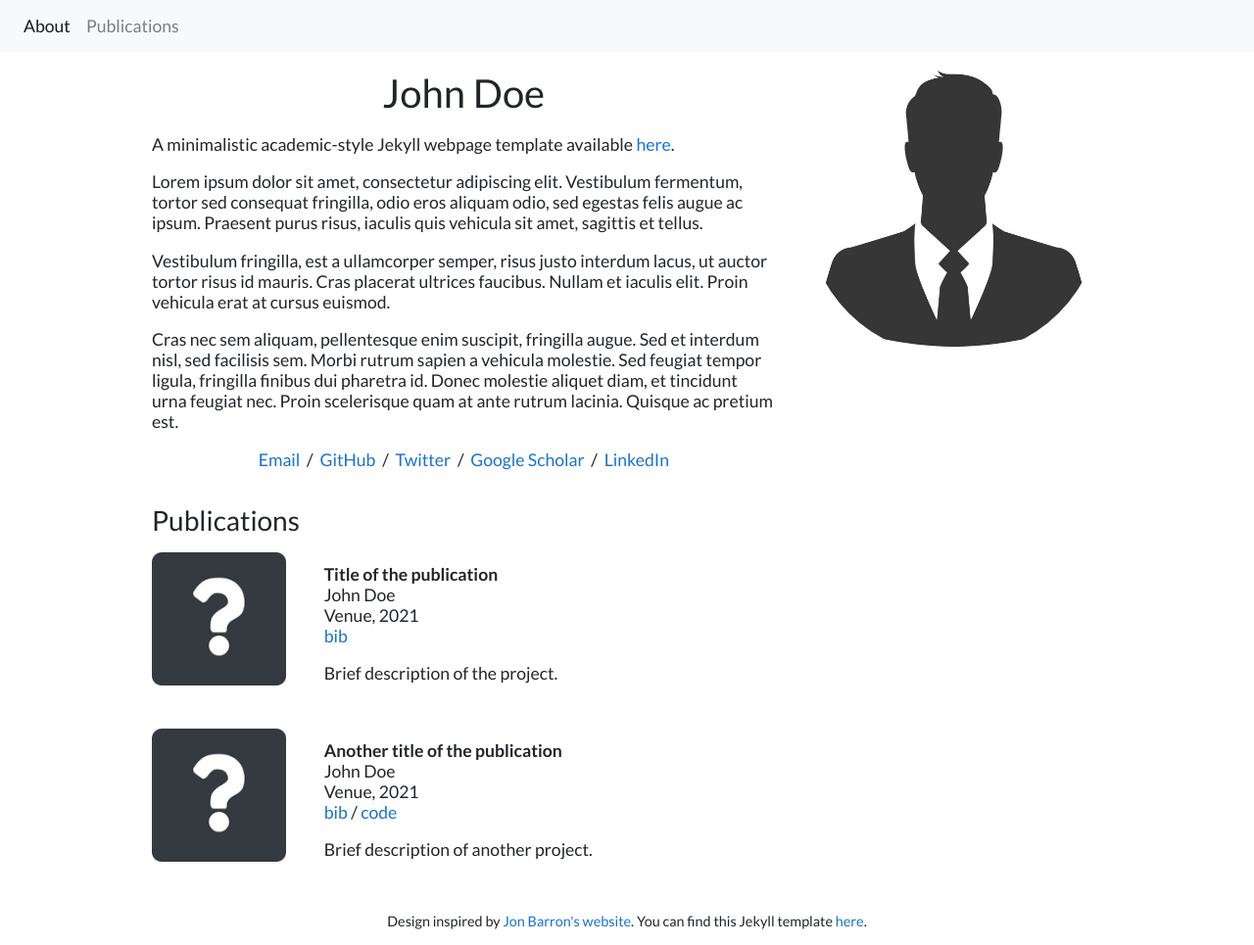
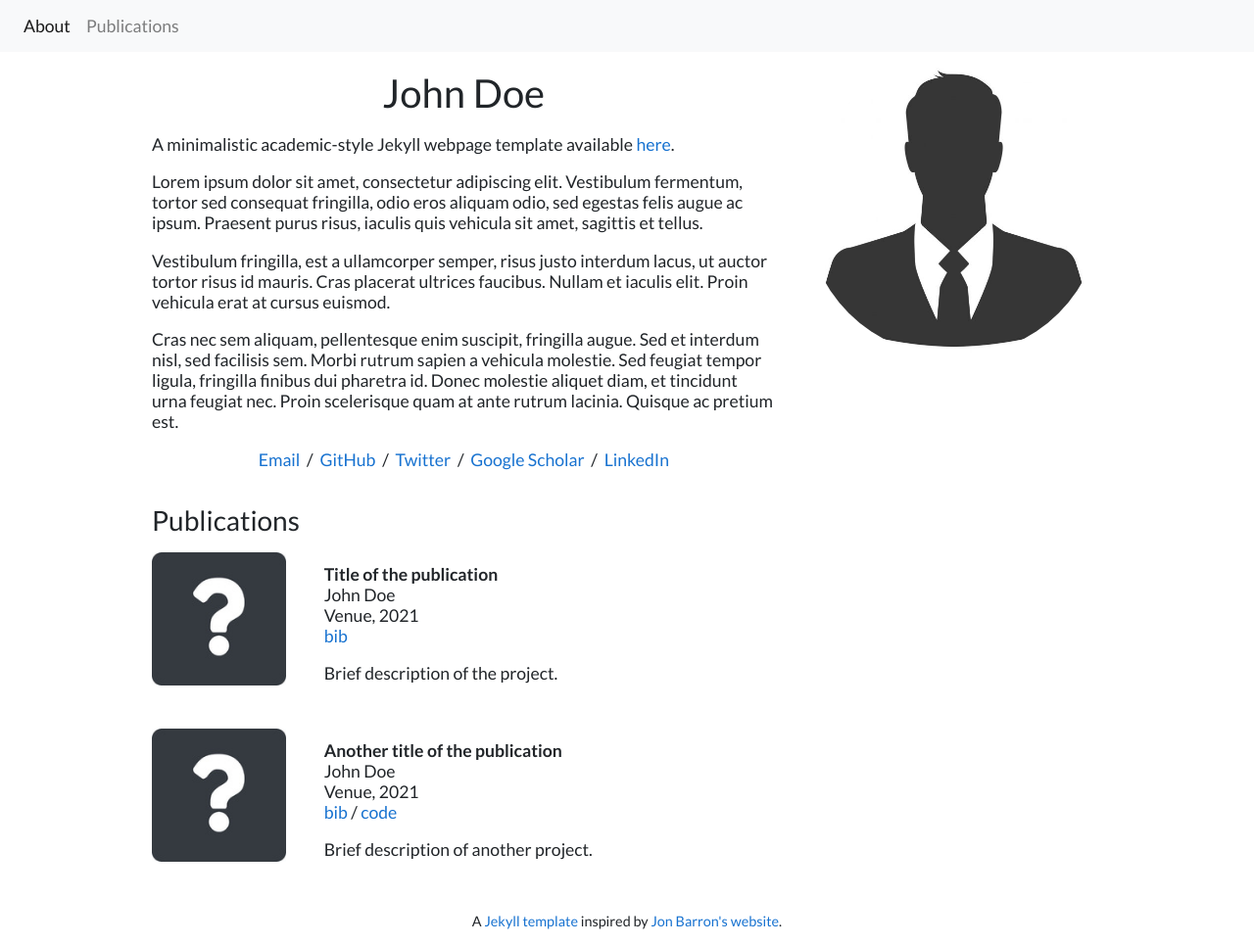
Before and after one commit to vsimkus/academic-jekyll, a Jekyll site: the page built from index.html, in a window 1280 px wide and 965 px high. Shown: the whole window at 98% size. Built offline with Jekyll 4.4.1, drawn with Linux system fonts in a browser that asks for light colours.

Commit message:
Changed footer text

```diff
--- a/_includes/footer.html
+++ b/_includes/footer.html
@@ -1,6 +1,5 @@
 <footer class="page-footer navbar-fixed-bottom font-small">
     <div class="footer-copyright text-center py-3">
-        Design inspired by <a href="https://jonbarron.info">Jon Barron's website</a>.
-        You can find this Jekyll template <a href="https://github.com/vsimkus/academic-jekyll">here</a>.
+        A <a href="https://github.com/vsimkus/academic-jekyll">Jekyll template</a> inspired by <a href="https://jonbarron.info">Jon Barron's website</a>.
     </div>
 </footer>
```
